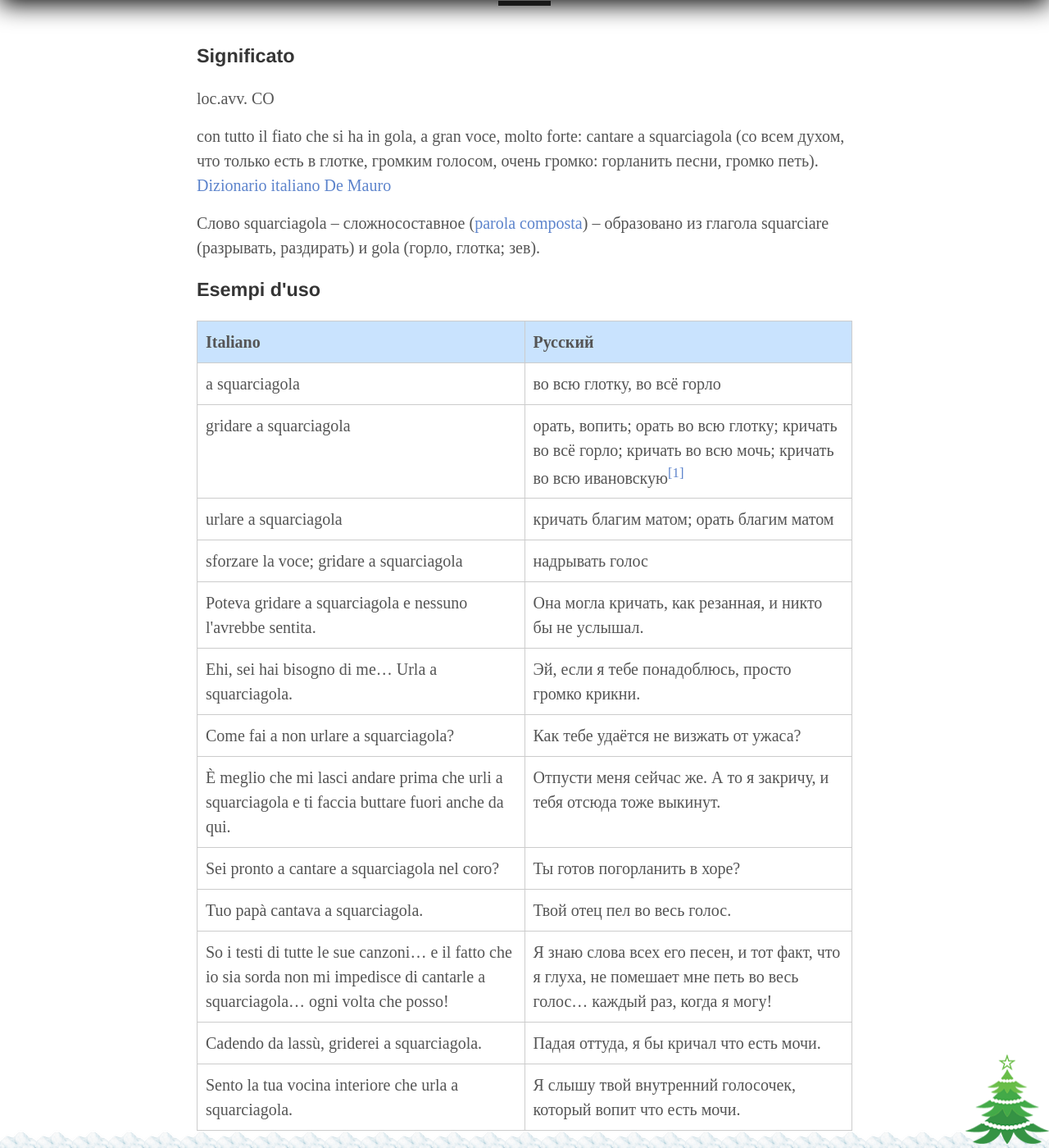
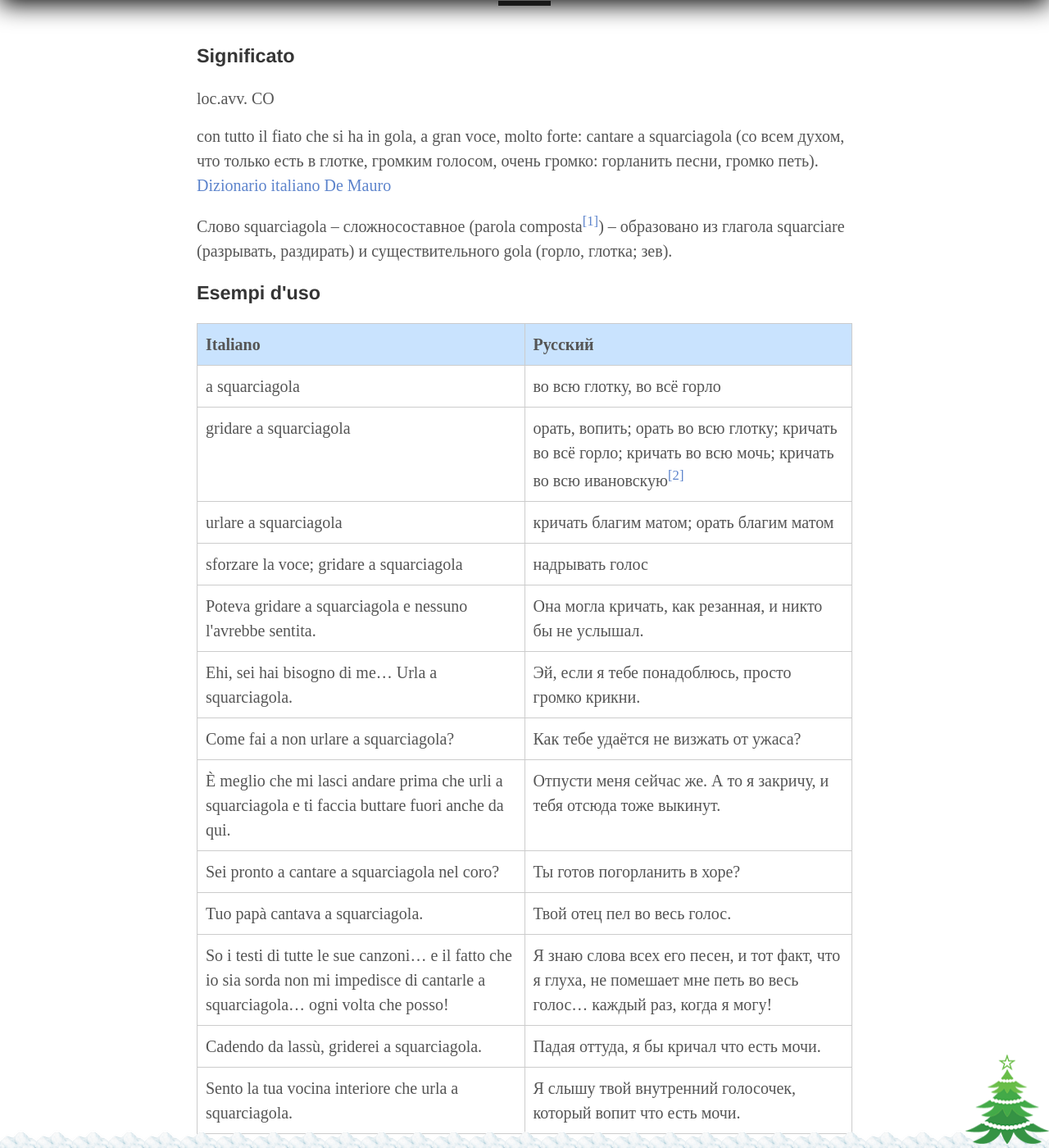
Before and after one commit to postolny/postolny.github.io, a Jekyll site: the page built from _posts/2021-04-05-a-squarciagola.md, in a window 1280 px wide and 1400 px high, scrolled down 599 px. Shown: the whole window at 82% size. Built offline with Jekyll 4.4.1, drawn with Linux system fonts in a browser that asks for light colours; some of the changed text lies outside the part shown.

Commit message:
Add files via upload

```diff
--- a/_posts/2021-04-05-a-squarciagola.md
+++ b/_posts/2021-04-05-a-squarciagola.md
@@ -14,14 +14,14 @@
 
 con tutto il fiato che si ha in gola, a gran voce, molto forte: cantare a squarciagola (со всем духом, что только есть в глотке, громким голосом, очень громко: горланить песни, громко петь). [Dizionario italiano De Mauro](https://dizionario.internazionale.it/parola/a-squarciagola)
 
-Слово squarciagola – сложносоставное ([parola composta](https://www.treccani.it/enciclopedia/parole-composte_%28La-grammatica-italiana%29/))  – образовано из глагола squarciare (разрывать, раздирать) и gola (горло, глотка; зев).
+Слово squarciagola – сложносоставное (parola composta[^1]) – образовано из глагола squarciare (разрывать, раздирать) и существительного gola (горло, глотка; зев).
 
 ### Esempi d'uso
 
 | Italiano | Русский |
 |----------|---------|
 |a squarciagola|во всю глотку, во всё горло|
-|gridare a squarciagola|орать, вопить; орать во всю глотку; кричать во всё горло; кричать во всю мочь; кричать во всю ивановскую[^1]|
+|gridare a squarciagola|орать, вопить; орать во всю глотку; кричать во всё горло; кричать во всю мочь; кричать во всю ивановскую[^2]|
 |urlare a squarciagola|кричать благим матом; орать благим матом|
 |sforzare la voce; gridare a squarciagola|надрывать голос|
 |Poteva gridare a squarciagola e nessuno l'avrebbe sentita.|Она могла кричать, как резанная, и никто бы не услышал.|
@@ -34,4 +34,6 @@
 |Cadendo da lassù, griderei a squarciagola.|Падая оттуда, я бы кричал что есть мочи.|
 |Sento la tua vocina interiore che urla a squarciagola.|Я слышу твой внутренний голосочек, который вопит что есть мочи.|
 
-[^1]: разг. очень громко кричать. Ну, и сбился с панталыку Максим Степанович: стал водку пить да буянить, драки заводил в кабаках; когда певал в церкви, кричал во всю ивановскую, – а у него басина был здоровый, протодьякону не уступал. Ф. М. Решетников, "Горнозаводские люди", 1863 г. Этимология: происходит от названия Ивановской площади в московском Кремле, на которой дьяки оглашали для всеобщего сведения царские указы. Им приходилось читать громко, чтобы было слышно всем.
+[^1]: Le [parole composte](https://www.treccani.it/enciclopedia/parole-composte_%28La-grammatica-italiana%29/) sono parole formate dall'unione di due o più parole o parti di parole. Сложносоставные слова – это слова, образованные от объединения двух или более слов или частей слов.
+
+[^2]: разг. очень громко кричать. Ну, и сбился с панталыку Максим Степанович: стал водку пить да буянить, драки заводил в кабаках; когда певал в церкви, кричал во всю ивановскую, – а у него басина был здоровый, протодьякону не уступал. Ф. М. Решетников, "Горнозаводские люди", 1863 г. Этимология: происходит от названия Ивановской площади в московском Кремле, на которой дьяки оглашали для всеобщего сведения царские указы. Им приходилось читать громко, чтобы было слышно всем.
```
